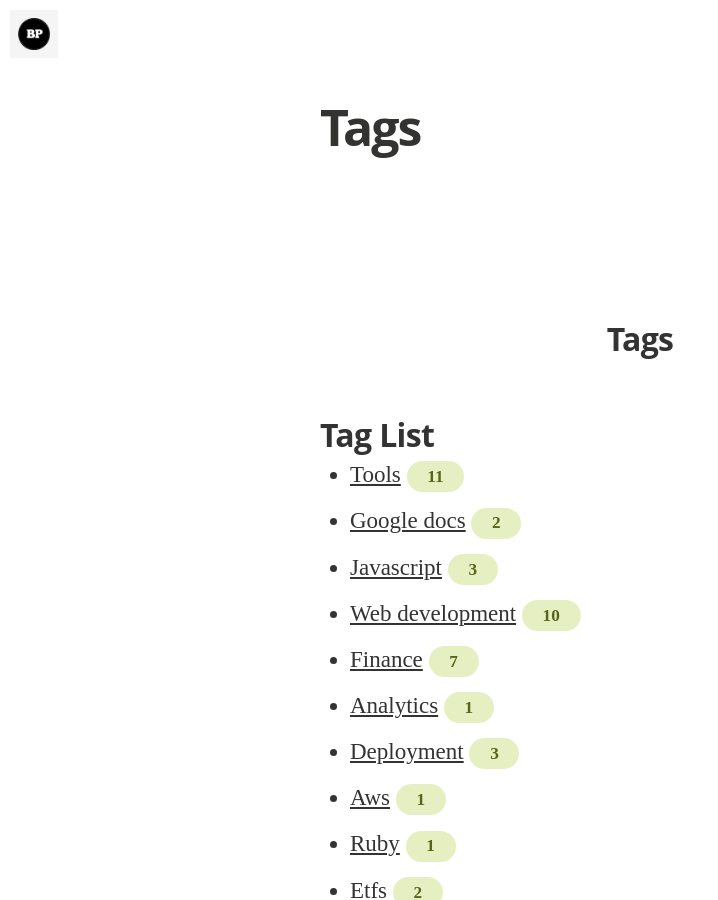
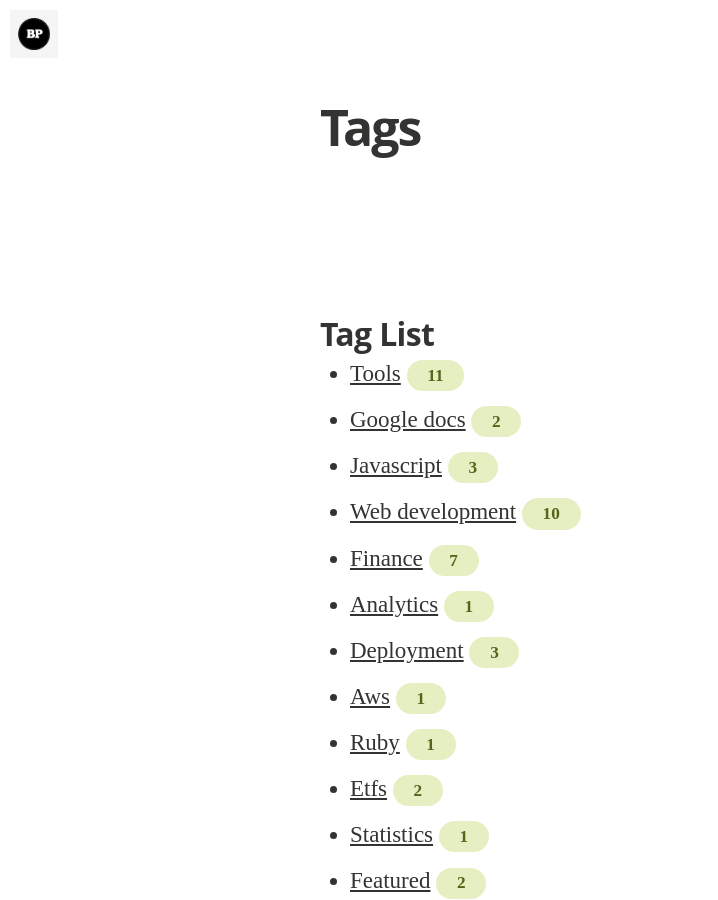
Before and after one commit to brandonparsons/brandonparsons.github.io, a Jekyll site: the page built from tags/index.html, in a window 1280 px wide and 900 px high. Shown: the whole window, without its empty margins (0-718 px from the left). Built offline with Jekyll 4.4.1, drawn with Linux system fonts in a browser that asks for light colours; nearby versions of some CDN libraries; some web fonts are replaced; Markdown is read by kramdown in place of the engine named in the settings.

Commit message:
Update index.html

```diff
--- a/tags/index.html
+++ b/tags/index.html
@@ -6,8 +6,6 @@
 <main class="content" role="main">
 
   {% assign tags_list = site.tags %}
-
-  <h1 style="text-align:center;">Tags</h1>
 
   <h2 class='tag-header'>Tag List</h2>
   <ul>
```
